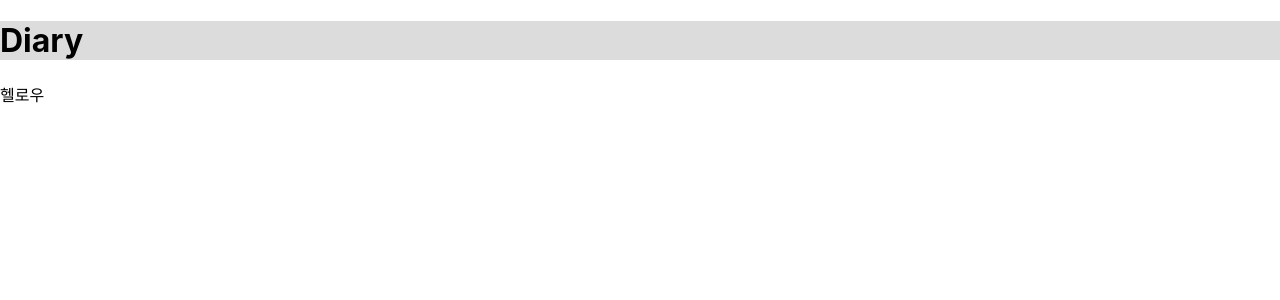
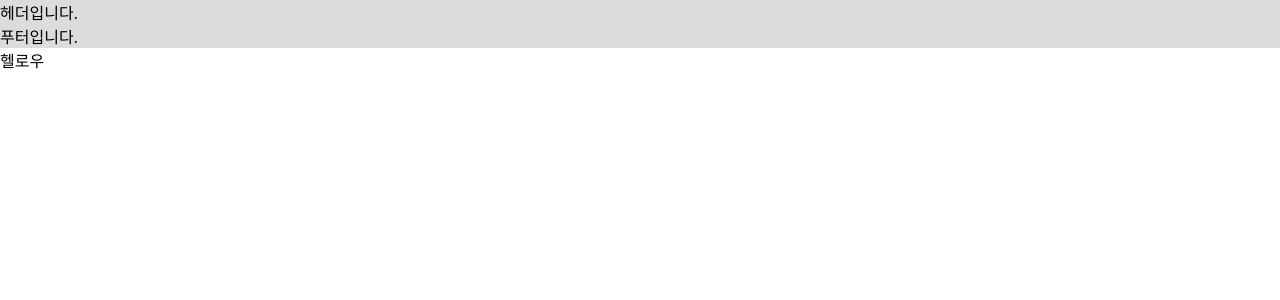
Before and after one commit to hyeyum0312/react_csr_study, a React (Create React App) app: page / in a window 1280 px wide. Shown: the top 300 px of the page. Built offline with nearby package versions, Linux system fonts and the light colour scheme.

Commit message:
Add: layout

```diff
--- a/src/Layout.tsx
+++ b/src/Layout.tsx
@@ -1,11 +1,16 @@
 import React from 'react';
 import { Outlet } from 'react-router-dom';
+import Login from './Pages/Intro/Login';
+import Header from './Pages/layout/Header';
+import Footer from './Pages/layout/Footer';
 
 const Layout = () => {
   return (
     <>
       <div style={{ width: '100%', height: 'auto', background: '#dcdcdd' }}>
-        <h1>Diary</h1>
+        <Header></Header>
+
+        <Footer></Footer>
       </div>
       <Outlet />
     </>
--- /dev/null
+++ b/src/Pages/layout/Footer.tsx
@@ -0,0 +1,13 @@
+import React, { useState } from 'react';
+import { RecoilRootProps, useRecoilValue, useRecoilState } from 'recoil';
+import { useNavigate } from 'react-router';
+
+const Footer = () => {
+  return (
+    <>
+      <div>푸터입니다.</div>
+    </>
+  );
+};
+
+export default Footer;
--- /dev/null
+++ b/src/Pages/layout/Header.tsx
@@ -0,0 +1,13 @@
+import React, { useState } from 'react';
+import { RecoilRootProps, useRecoilValue, useRecoilState } from 'recoil';
+import { useNavigate } from 'react-router';
+
+const Header = () => {
+  return (
+    <>
+      <div>헤더입니다.</div>
+    </>
+  );
+};
+
+export default Header;
```
Also changed, not shown: src/logo.svg (deleted).
